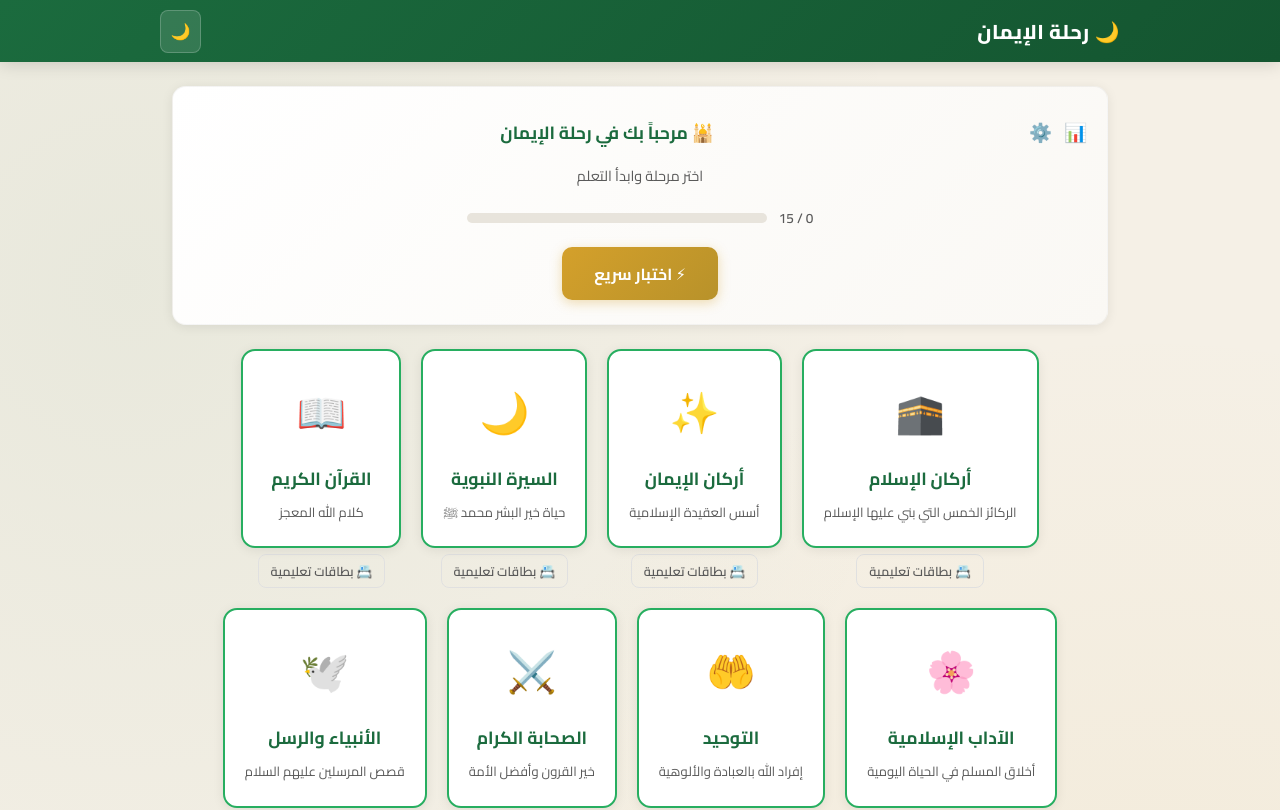
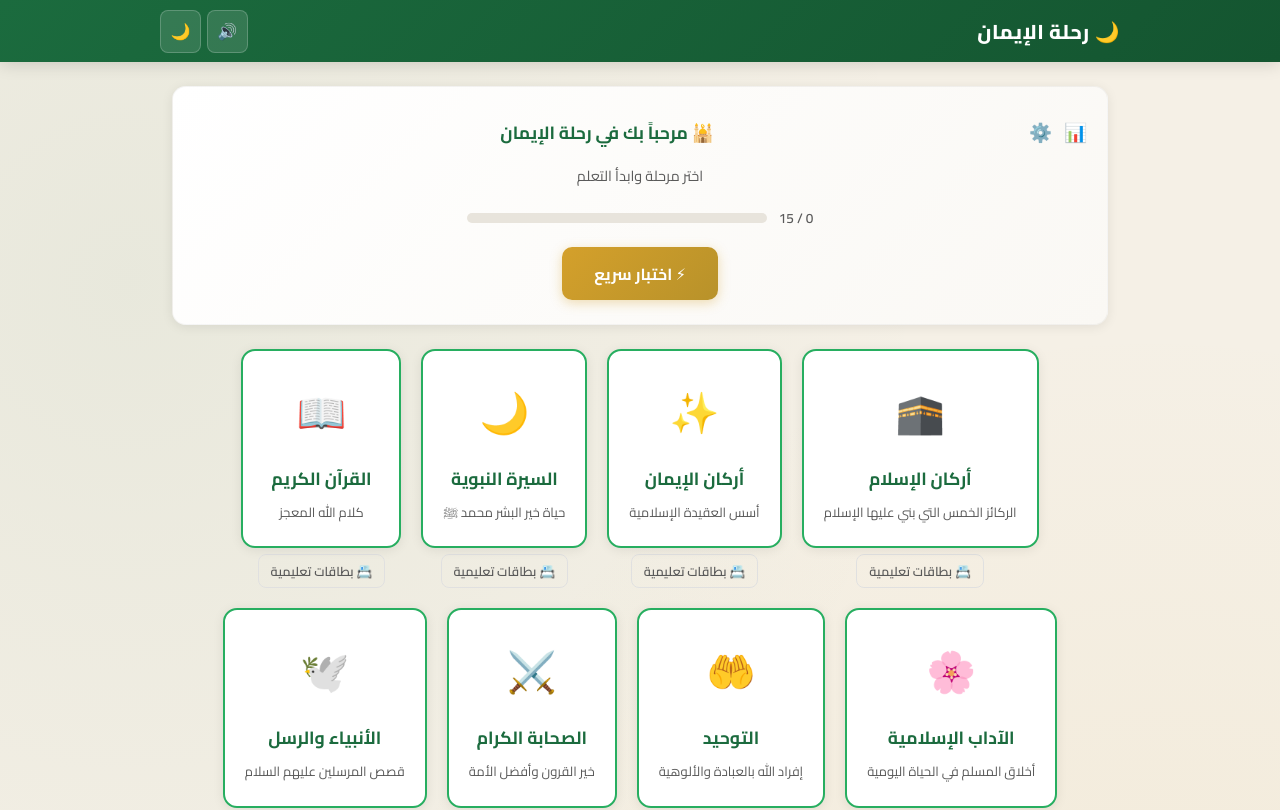
Before and after one commit to anubisland/islamic_game, a React (Vite) app: page / in a window 1280 px wide. Shown: the top 810 px of the page. Built offline with nearby package versions, Linux system fonts and the light colour scheme.

Commit message:
إضافة أيقونة الصوت في الهيدر

```diff
--- a/src/App.tsx
+++ b/src/App.tsx
@@ -31,6 +31,8 @@ export default function App() {
         stage={stage}
         difficulty={progress.difficulty ?? "normal"}
         onSetDifficulty={setDifficulty}
+        soundEnabled={sound.enabled}
+        onToggleSound={() => sound.setEnabled(!sound.enabled)}
         onComplete={(score, total) => {
           const stars = score >= total * 0.9 ? 3 : score >= total * 0.6 ? 2 : score > 0 ? 1 : 0;
           updateStage(stage.id, { completed: true, score, totalQuestions: total, stars });
@@ -90,6 +92,8 @@ export default function App() {
       <StatsPage
         stats={computeStats(progress, achievements.length)}
         onBack={() => setShowStats(false)}
+        soundEnabled={sound.enabled}
+        onToggleSound={() => sound.setEnabled(!sound.enabled)}
       />
     );
   }
@@ -100,6 +104,8 @@ export default function App() {
         stage={quickQuizStage}
         onComplete={() => setQuickQuizStage(null)}
         onBack={() => setQuickQuizStage(null)}
+        soundEnabled={sound.enabled}
+        onToggleSound={() => sound.setEnabled(!sound.enabled)}
       />
     );
   }
@@ -125,6 +131,8 @@ export default function App() {
       onStats={() => setShowStats(true)}
       onQuickQuiz={() => setQuickQuizStage(generateQuickQuiz())}
       onReset={reset}
+      soundEnabled={sound.enabled}
+      onToggleSound={() => sound.setEnabled(!sound.enabled)}
     />
   );
 }
--- a/src/components/Header.tsx
+++ b/src/components/Header.tsx
@@ -3,9 +3,11 @@ import { useTheme } from "../hooks/useTheme";
 interface Props {
   onHome?: () => void;
   title?: string;
+  soundEnabled?: boolean;
+  onToggleSound?: () => void;
 }
 
-export function Header({ onHome, title }: Props) {
+export function Header({ onHome, title, soundEnabled, onToggleSound }: Props) {
   const { theme, toggle } = useTheme();
 
   return (
@@ -20,6 +22,16 @@ export function Header({ onHome, title }: Props) {
         </div>
 
         <div style={{ display: "flex", alignItems: "center", gap: "0.35rem", flexShrink: 0 }}>
+          {onToggleSound !== undefined && (
+            <button
+              onClick={onToggleSound}
+              style={styles.themeBtn}
+              title={soundEnabled ? "كتم الصوت" : "تشغيل الصوت"}
+            >
+              {soundEnabled ? "🔊" : "🔇"}
+            </button>
+          )}
+
           <button
             onClick={toggle}
             style={styles.themeBtn}
--- a/src/pages/HomePage.tsx
+++ b/src/pages/HomePage.tsx
@@ -15,16 +15,18 @@ interface Props {
   onStats: () => void;
   onQuickQuiz: () => void;
   onReset: () => void;
+  soundEnabled?: boolean;
+  onToggleSound?: () => void;
 }
 
-export function HomePage({ progress, leaderboard, onSelectStage, onFlashcards, onSettings, onStats, onQuickQuiz, onReset }: Props) {
+export function HomePage({ progress, leaderboard, onSelectStage, onFlashcards, onSettings, onStats, onQuickQuiz, onReset, soundEnabled, onToggleSound }: Props) {
   const completedCount = Object.values(progress.stages).filter((s) => s.completed).length;
   const pct = stages.length > 0 ? (completedCount / stages.length) * 100 : 0;
   const unlockedIds = progress.achievements ?? [];
 
   return (
     <div>
-      <Header />
+      <Header soundEnabled={soundEnabled} onToggleSound={onToggleSound} />
 
       <div style={{ maxWidth: 960, margin: "0 auto", padding: "1.5rem 0.75rem" }}>
         <div
--- a/src/pages/SettingsPage.tsx
+++ b/src/pages/SettingsPage.tsx
@@ -17,7 +17,7 @@ export function SettingsPage({ soundEnabled, onToggleSound, onReset, onBack }: P
 
   return (
     <div>
-      <Header onHome={onBack} title="الإعدادات" />
+      <Header onHome={onBack} title="الإعدادات" soundEnabled={soundEnabled} onToggleSound={onToggleSound} />
 
       <div style={{ maxWidth: 500, margin: "0 auto", padding: "1rem 0.6rem" }}>
         <div
--- a/src/pages/StagePage.tsx
+++ b/src/pages/StagePage.tsx
@@ -25,6 +25,8 @@ interface Props {
   onSetDifficulty?: (d: Difficulty) => void;
   onComplete: (score: number, total: number) => void;
   onBack: () => void;
+  soundEnabled?: boolean;
+  onToggleSound?: () => void;
 }
 
 function calcStars(s: number, total: number): number {
@@ -49,7 +51,7 @@ function PhaseContainer({ children, delay = 0 }: { children: React.ReactNode; de
   );
 }
 
-export function StagePage({ stage, difficulty = "normal", onSetDifficulty, onComplete, onBack }: Props) {
+export function StagePage({ stage, difficulty = "normal", onSetDifficulty, onComplete, onBack, soundEnabled, onToggleSound }: Props) {
   const sound = useSound();
   const config = DIFFICULTY_CONFIG[difficulty];
   const [phase, setPhase] = useState<Phase>("intro");
@@ -175,7 +177,7 @@ export function StagePage({ stage, difficulty = "normal", onSetDifficulty, onCom
 
   return (
     <div>
-      <Header onHome={onBack} title={stage.title} />
+      <Header onHome={onBack} title={stage.title} soundEnabled={soundEnabled} onToggleSound={onToggleSound} />
 
       <div style={{ maxWidth: 700, margin: "0 auto", padding: "1rem 0.6rem" }}>
         {phase === "intro" && (
--- a/src/pages/StatsPage.tsx
+++ b/src/pages/StatsPage.tsx
@@ -4,12 +4,14 @@ import { Header } from "../components/Header";
 interface Props {
   stats: GameStats;
   onBack: () => void;
+  soundEnabled?: boolean;
+  onToggleSound?: () => void;
 }
 
-export function StatsPage({ stats, onBack }: Props) {
+export function StatsPage({ stats, onBack, soundEnabled, onToggleSound }: Props) {
   return (
     <div>
-      <Header onHome={onBack} title="الإحصاءات" />
+      <Header onHome={onBack} title="الإحصاءات" soundEnabled={soundEnabled} onToggleSound={onToggleSound} />
 
       <div style={{ maxWidth: 500, margin: "0 auto", padding: "1rem 0.6rem" }}>
         <div
```
